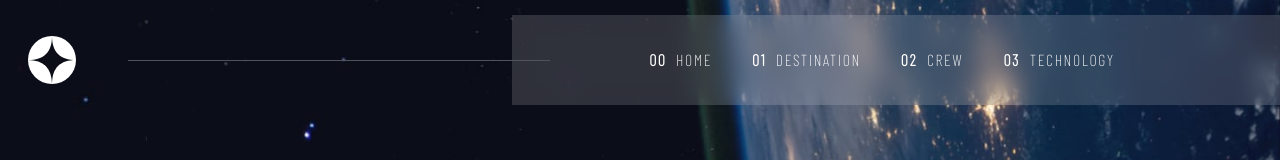
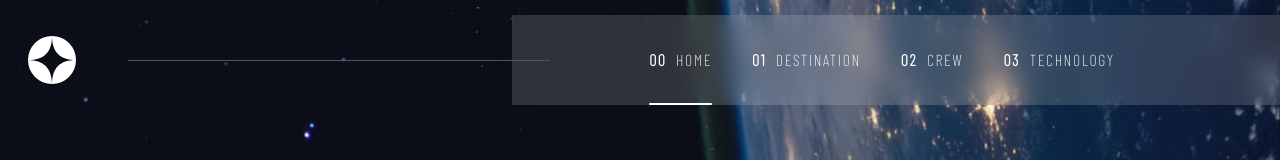
Before and after one commit to ALauraOliva/space-tourism-website, a Next.js app: page / in a window 1280 px wide. Shown: the top 160 px of the page. Built offline with nearby package versions, Linux system fonts and the light colour scheme.

Commit message:
home done

```diff
--- a/app/components/NavBar/MobileMenuButton.tsx
+++ b/app/components/NavBar/MobileMenuButton.tsx
@@ -1,10 +1,10 @@
 import Link from "next/link";
 import { linkType } from "@/types/custom";
 
-export const MobileMenuButton = ({ number, link, openNav }: linkType) => {
+export const MobileMenuButton = ({ number, linkName, openNav }: linkType) => {
   return (
     <Link
-      href={link === "home" ? "/" : `/${link}`}
+      href={linkName === "home" ? "/" : `/${linkName}`}
       onClick={openNav}
       className="group w-full text-cream font-barlow flex flex-col justify-center items-start relative tracking-widest before:absolute
 before:w-0 before:h-0.5 before:-bottom-3 before:rounded-sm hover:before:bg-cream hover:before:w-full before:transition-all before:duration-500"
@@ -14,7 +14,7 @@ before:w-0 before:h-0.5 before:-bottom-3 before:rounded-sm hover:before:bg-cream
           <span className="font-semibold text-8xl max-sm:text-4xl">
             {number}&nbsp;&nbsp;
           </span>
-          {link}
+          {linkName}
         </div>
         <div
           className="absolute left-0 translate-y-[50%] rotate-12 transition duration-500 ease-out
@@ -23,7 +23,7 @@ before:w-0 before:h-0.5 before:-bottom-3 before:rounded-sm hover:before:bg-cream
           <span className="font-semibold text-8xl max-sm:text-4xl">
             {number}&nbsp;&nbsp;
           </span>
-          {link}
+          {linkName}
         </div>
       </div>
     </Link>
--- a/app/components/NavBar/NavButton.tsx
+++ b/app/components/NavBar/NavButton.tsx
@@ -1,27 +1,29 @@
-"use client";
-
 import Link from "next/link";
 import { linkType } from "@/types/custom";
 
-export const NavButton = ({ number, link }: linkType) => {
+export const NavButton = ({ number, linkName, isActive }: linkType) => {
+  const linkPath: string = linkName === "home" ? "/" : `/${linkName}`;
+
   return (
     <Link
-      href={link === "home" ? "/" : `/${link}`}
+      href={linkPath}
       className={`group text-cream font-barlow flex flex-col justify-center items-center relative
       tracking-widest before:absolute before:w-0 before:h-0.5 before:bottom-0 before:rounded-sm hover:before:bg-cream
-      hover:before:w-full before:transition-all before:duration-500`}
+      hover:before:w-full before:transition-all before:duration-500 ${
+        isActive && "before:bg-cream before:w-full"
+      }`}
     >
       <div className="overflow-hidden relative">
         <div className="transition duration-500 ease-out group-hover:-translate-y-[120%] uppercase">
           <span className="font-semibold">{number}&nbsp;&nbsp;</span>
-          {link}
+          {linkName}
         </div>
         <div
           className="absolute left-0 translate-y-[50%] rotate-12 transition duration-500 ease-out
             group-hover:-translate-y-[100%] group-hover:rotate-0 uppercase"
         >
           <span className="font-semibold">{number}&nbsp;&nbsp;</span>
-          {link}
+          {linkName}
         </div>
       </div>
     </Link>
--- a/app/components/NavBar/Navbar.tsx
+++ b/app/components/NavBar/Navbar.tsx
@@ -5,8 +5,12 @@ import { MobileMenuButton } from "./MobileMenuButton";
 import { NavButton } from "./NavButton";
 import gsap from "gsap";
 import { useGSAP } from "@gsap/react";
+import { usePathname } from "next/navigation";
 
 export default function NavBar() {
+  const listLinks: string[] = ["home", "destination", "crew", "technology"];
+  const pathname: string =
+    usePathname() === "/" ? "home" : usePathname().substring(1);
   const [navOpen, setNavOpen] = useState<boolean>(false);
   const container = useRef<HTMLInputElement | null>(null);
   const { contextSafe } = useGSAP({ scope: container });
@@ -82,6 +86,20 @@ export default function NavBar() {
         alt="logo-navbar SVG"
         className="pl-7 z-10"
       />
+      <div
+        id="containerLinks"
+        className="max-sm:hidden flex lg:h-3/4 justify-center gap-10 backdrop-blur-md lg:w-3/5 bg-opacity-15 bg-cream lg:relative lg:before:absolute
+      lg:before:bg-gray lg:before:w-[33vw] lg:before:h-px lg:before:top-1/2 lg:before:-left-1/2 max-lg:before:hidden max-lg:h-full max-lg:w-4/5 pr-7"
+      >
+        {listLinks.map((link, index) => (
+          <NavButton
+            number={`0${index.toString()}`}
+            linkName={link}
+            isActive={pathname === link ? true : false}
+          />
+        ))}
+      </div>
+
       {/* Mobile Menu */}
       <button
         id="toggler"
@@ -100,43 +118,22 @@ export default function NavBar() {
         ></div>
       </button>
 
-      {/* List of Links */}
-
       <div
         id="mobileMenu"
         className="hidden bg-opacity-15 bg-cream backdrop-blur-md w-screen min-h-screen absolute top-0 left-0 flex-col items-center
         justify-center"
       >
         <div className="flex flex-col items-start justify-center gap-9">
-          <MobileMenuButton number={"00"} link={"home"} openNav={openNav} />
-          <MobileMenuButton
-            number={"01"}
-            link={"destination"}
-            openNav={openNav}
-          />
-          <MobileMenuButton number={"02"} link={"crew"} openNav={openNav} />
-          <MobileMenuButton
-            number={"03"}
-            link={"technology"}
-            openNav={openNav}
-          />
+          {listLinks.map((link, index) => (
+            <MobileMenuButton
+              number={`0${index.toString()}`}
+              linkName={link}
+              openNav={openNav}
+            />
+          ))}
         </div>
       </div>
-
-      {/* END List of Links */}
-
       {/* END Mobile Menu */}
-
-      <div
-        id="containerLinks"
-        className="max-sm:hidden flex lg:h-3/4 justify-center gap-10 backdrop-blur-md lg:w-3/5 bg-opacity-15 bg-cream lg:relative lg:before:absolute
-      lg:before:bg-gray lg:before:w-[33vw] lg:before:h-px lg:before:top-1/2 lg:before:-left-1/2 max-lg:before:hidden max-lg:h-full max-lg:w-4/5 pr-7"
-      >
-        <NavButton number={"00"} link={"home"} />
-        <NavButton number={"01"} link={"destination"} />
-        <NavButton number={"02"} link={"crew"} />
-        <NavButton number={"03"} link={"technology"} />
-      </div>
     </nav>
   );
 }
--- a/types/custom.d.ts
+++ b/types/custom.d.ts
@@ -1,5 +1,6 @@
 export type linkType = {
   number: string;
-  link: string;
+  linkName: string;
   openNav?: () => void;
+  isActive?: boolean;
 };
```
